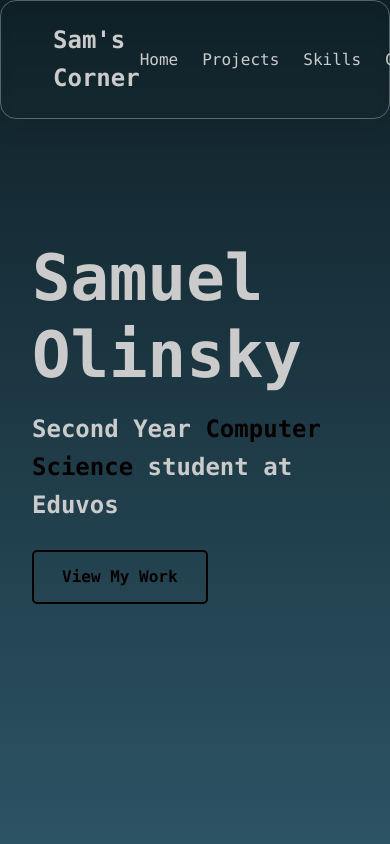
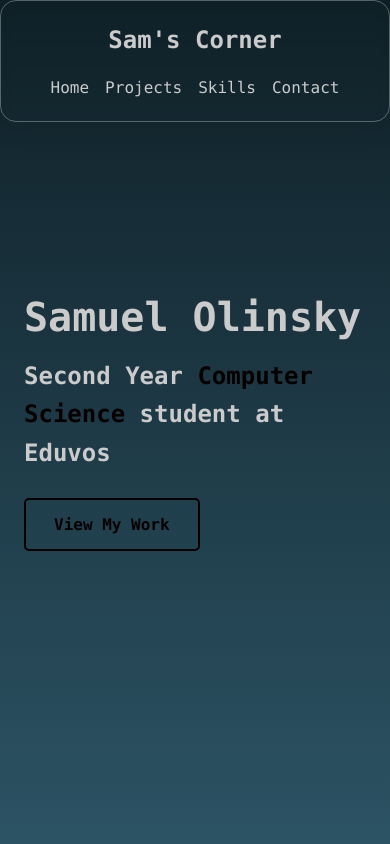
Before and after one commit to BossaDino/SamuelOlinsky, a plain HTML site: page index.html in a window 390 px wide. Shown: the top 844 px of the page. Drawn offline with Linux system fonts and the light colour scheme.

Commit message:
Better mobile compatibility

```diff
--- a/style.css
+++ b/style.css
@@ -646,3 +646,43 @@ fieldset {
 
   background-color: rgb(0, 0, 0);
 }
+
+
+/* Mobile compatibility */
+@media (max-width: 768px) {
+    .nav-content {
+        flex-direction: column;
+        gap: 1rem;
+        padding: 0 1rem;
+    }
+
+    nav ul {
+        flex-wrap: wrap;
+        justify-content: center;
+        gap: 1rem;
+    }
+
+    .hero {
+        padding: 0 1.5rem;
+    }
+
+    .hero h1 {
+        font-size: 2.5rem;
+    }
+
+    .hero p {
+        font-size: 1rem;
+    }
+
+    .section-container {
+        padding: 80px 1.5rem;
+    }
+
+    .section-title {
+        font-size: 2rem;
+    }
+
+    .project-grid {
+        grid-template-columns: 1fr;
+    }
+}
```
